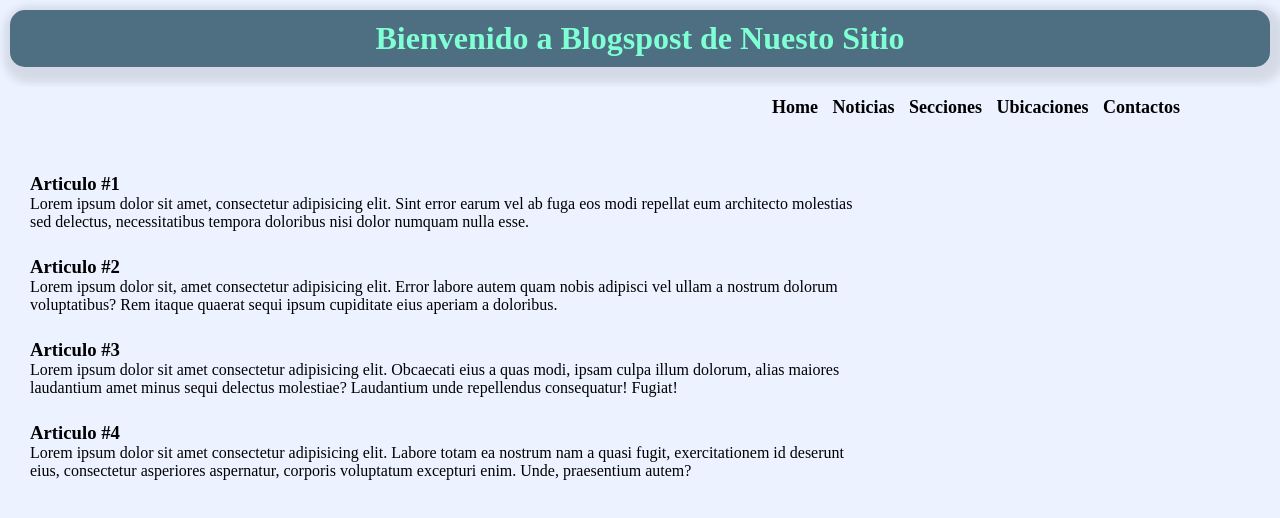
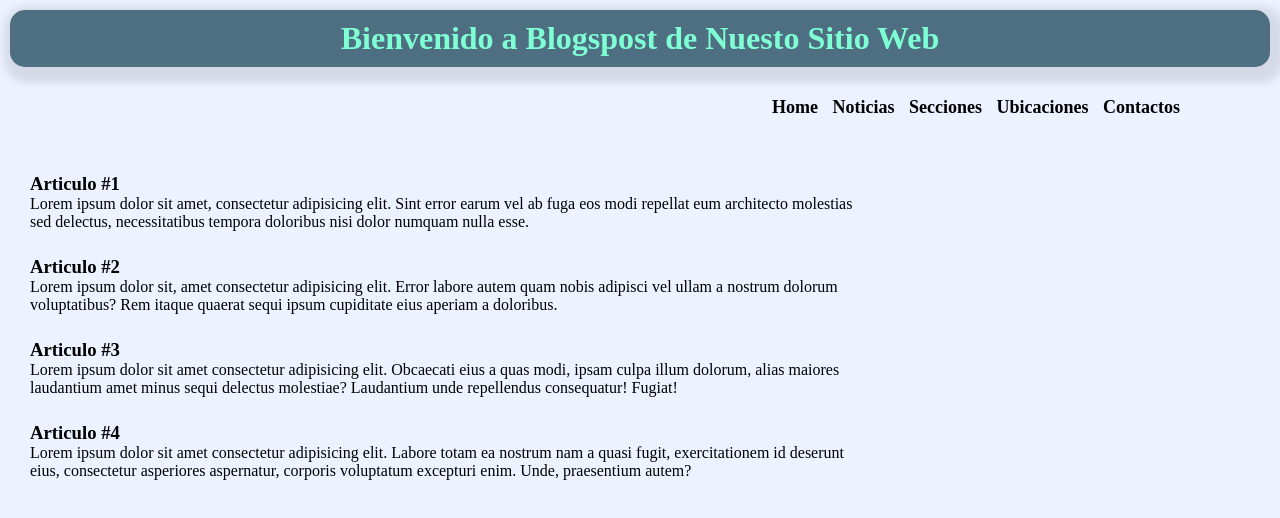
Before and after one commit to JoseMa1995/blogspost, a plain HTML site: page index.html in a window 1280 px wide. Drawn offline with Linux system fonts and the light colour scheme.

Commit message:
Agregue una palabra al titulo
Porque puedo

```diff
--- a/index.html
+++ b/index.html
@@ -9,7 +9,7 @@
     </head>
     <body>
         <header>
-            <h1>Bienvenido a Blogspost de Nuesto Sitio</h1>
+            <h1>Bienvenido a Blogspost de Nuesto Sitio Web</h1>
             <nav>
                 <ul>
                     <li><strong>Home</strong></li>
```
